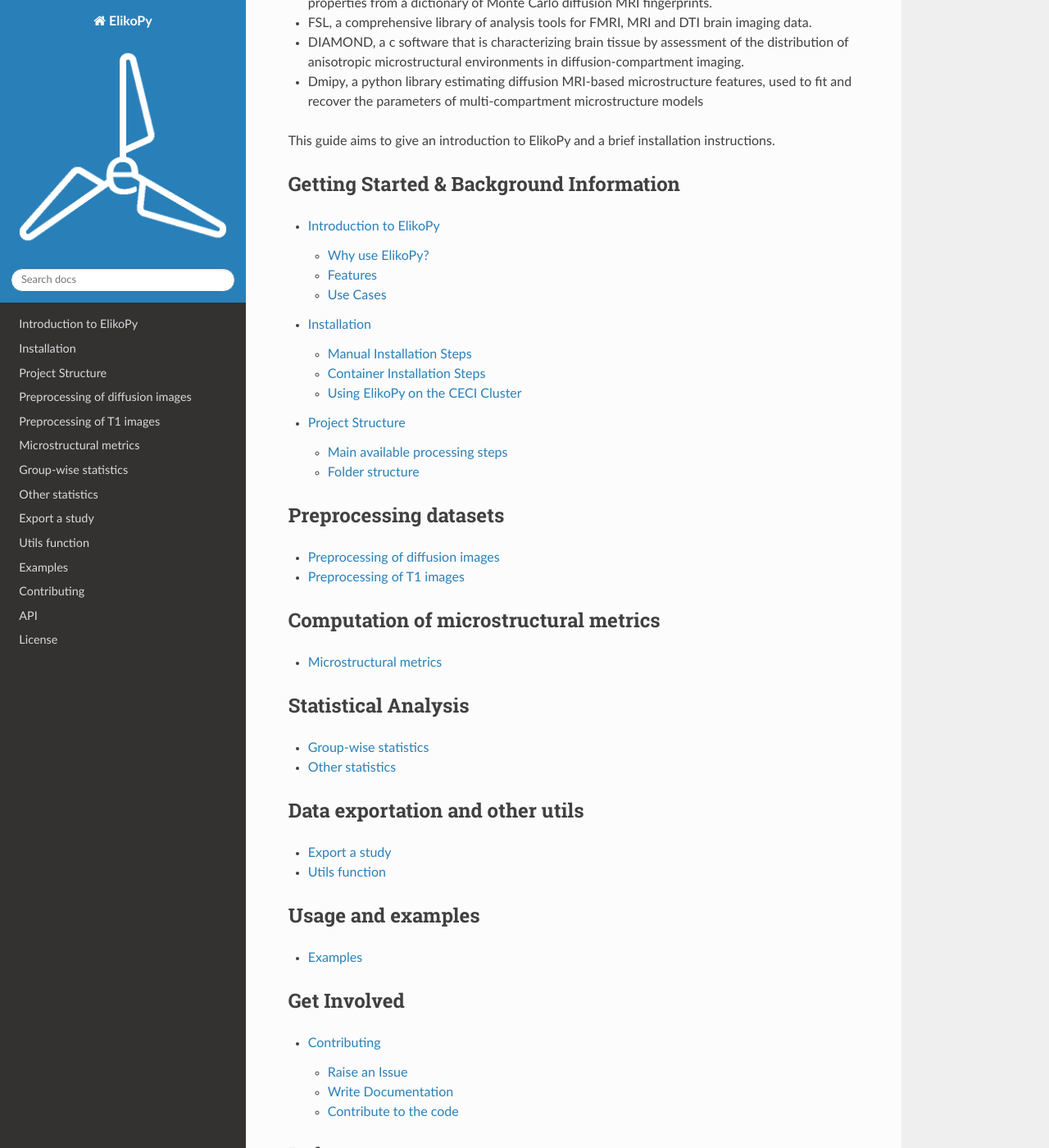
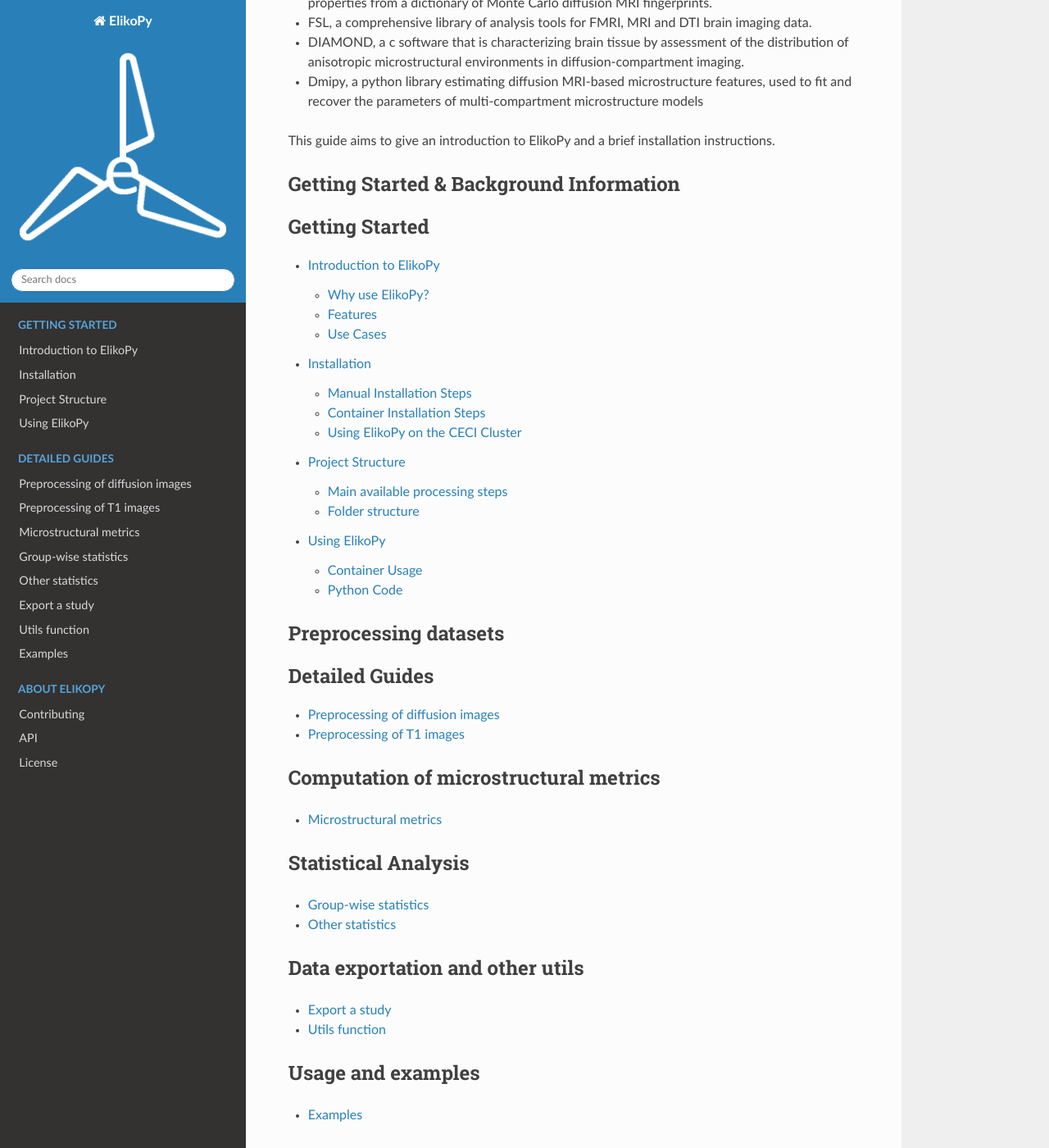
Before and after one commit to Hyedryn/elikopy, a Sphinx documentation site: the page built from docs/index.rst, in a window 1280 px wide and 1400 px high, scrolled down 288 px. Shown: the whole window at 82% size. Built offline with Sphinx 7.4.7 and the Read the Docs theme 2.0.0, drawn with Linux system fonts in a browser that asks for light colours.

Commit message:
Example typical usage

```diff
--- a/docs/index.rst
+++ b/docs/index.rst
@@ -12,31 +12,24 @@
 
 This guide aims to give an introduction to ElikoPy and a brief installation instructions.
 
-.. toctree::
-   :maxdepth: 1
-   :hidden:
-   :caption: Getting Started
-
 Getting Started & Background Information
 ========================================
 
 .. toctree::
    :maxdepth: 2
+   :caption: Getting Started
 
    Introduction to ElikoPy <introduction>
    Installation <installation>
    Project Structure <elikopy_project>
-
-.. toctree::
-   :maxdepth: 1
-   :hidden:
-   :caption: Detailed Guides
+   Using ElikoPy <elikopy_usage>
 
 Preprocessing datasets
 ======================
 
 .. toctree::
    :maxdepth: 2
+   :caption: Detailed Guides
 
    Preprocessing of diffusion images <preprocessing_dmri>
    Preprocessing of T1 images <preprocessing_T1>
```
Also changed, not shown: other parts of docs/index.rst (+1 -5 lines), docs/elikopy_usage.rst (added, +80 -0 lines).
